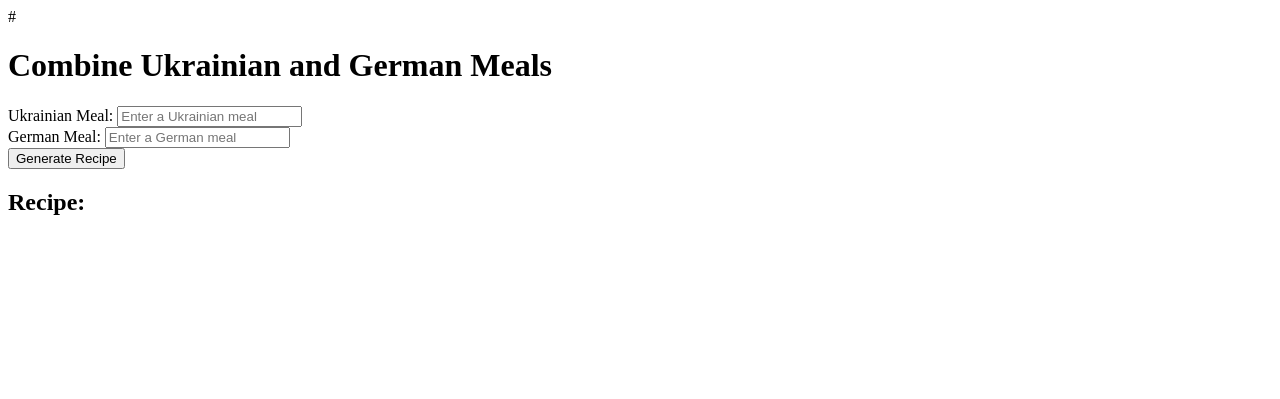
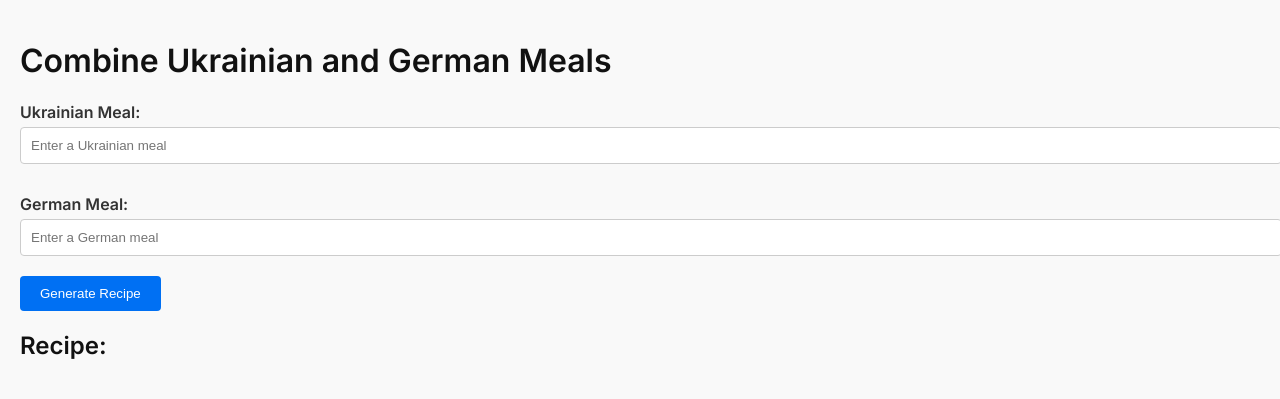
Before and after one commit to denvitiuk/improved-pancake, a Flask app: page / in a window 1280 px wide. Shown: the top 399 px of the page. Run offline with Flask 3, Linux system fonts and the light colour scheme.

Commit message:
change font(common to  geist by vercel)

```diff
--- a/main.py
+++ b/main.py
@@ -1,7 +1,7 @@
 import openai
 from flask import Flask, request, jsonify, render_template
 #
-openai.api_key = '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'  # Replace 'your-api-key-here' with your actual API key
+openai.api_key = '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'
 
 app = Flask(__name__)
 
--- a/templates/index.html
+++ b/templates/index.html
@@ -1,12 +1,51 @@
 <!DOCTYPE html>
-
-#
-
 <html lang="en">
 <head>
     <meta charset="UTF-8">
     <meta name="viewport" content="width=device-width, initial-scale=1.0">
     <title>Recipe Combiner</title>
+    <!-- Link to Google Fonts for Inter font -->
+    <link href="https://fonts.googleapis.com/css2?family=Inter:wght@400;600&display=swap" rel="stylesheet">
+    <style>
+        body {
+            font-family: 'Inter', sans-serif;
+            margin: 0;
+            padding: 20px;
+            background-color: #f9f9f9;
+            color: #333;
+        }
+        h1, h2 {
+            color: #111;
+        }
+        label {
+            display: block;
+            margin-top: 10px;
+            font-weight: 600;
+        }
+        input {
+            width: 100%;
+            padding: 10px;
+            margin-top: 5px;
+            margin-bottom: 20px;
+            border: 1px solid #ccc;
+            border-radius: 4px;
+        }
+        button {
+            padding: 10px 20px;
+            background-color: #0070f3;
+            color: white;
+            border: none;
+            border-radius: 4px;
+            cursor: pointer;
+        }
+        button:hover {
+            background-color: #005bb5;
+        }
+        #recipe {
+            margin-top: 20px;
+            white-space: pre-wrap; /* Preserve whitespace formatting */
+        }
+    </style>
 </head>
 <body>
     <h1>Combine Ukrainian and German Meals</h1>
```
